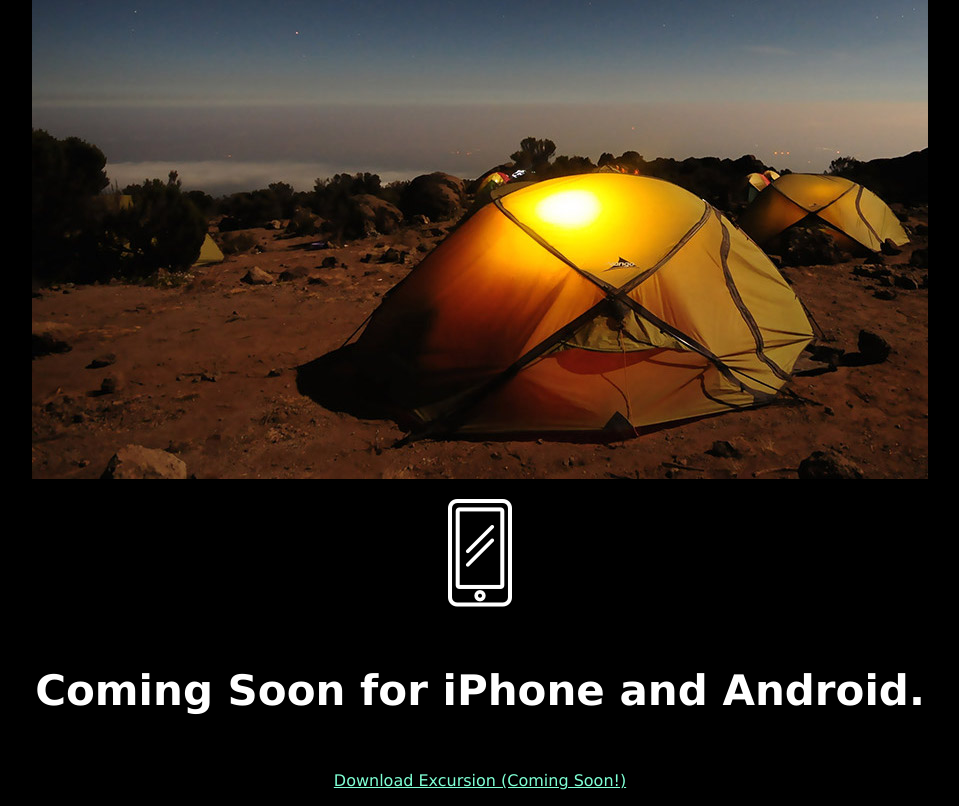
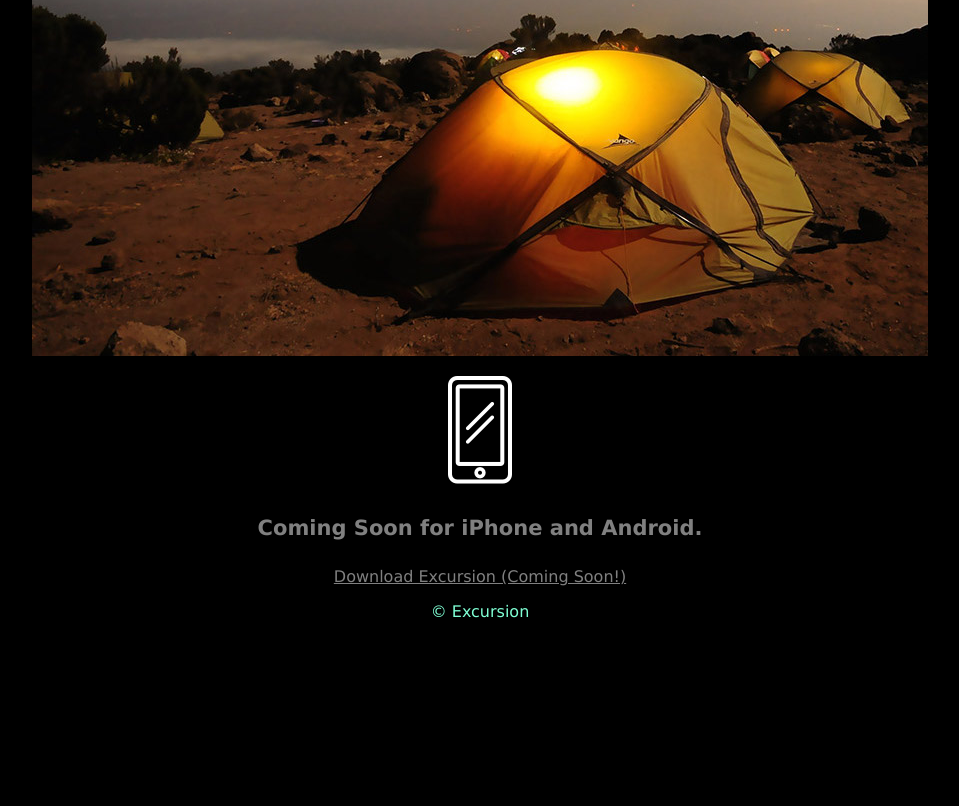
Before and after one commit to xtremesam/excursion, a plain HTML site: page index.html in a window 1280 px wide. Shown: the part 656-1462 px from the top of the page, without its empty margins (160-1119 px from the left). After the commit the page ends 1293 px from the top, so only its background shows below. Drawn offline with Linux system fonts and the light colour scheme.

Commit message:
Final push

```diff
--- a/index.html
+++ b/index.html
@@ -18,7 +18,8 @@
     <p><img src="resources/Images/camp.jpg"></p>
     <p><img src="resources/Images/phone.png"></p>
     <h4 class="header--sub-header"> Coming Soon for iPhone and Android.</h4>
-    <p><a class="link--cta" href="#">Download Excursion (Coming Soon!)</a></p>
+    <p><a class="footer--copyright" href="#">Download Excursion (Coming Soon!)</a></p>
+    <p class="link--cta">© Excursion</p>
 
 </body>
 </html>
--- a/resources/css/style.css
+++ b/resources/css/style.css
@@ -16,11 +16,16 @@ body{
     color: #ffffff;
 }
 .header--sub-header {
-    font-size: 42px;
-    color: #ffffff;
+    font-size: 21px;
+    color: grey;
 }
 
 .link--cta {
     font-size: 16px;
     color: aquamarine;
 }
+.footer--copyright {
+    font-size: 16px;
+    color: grey;
+    text-align: right;
+}
```
